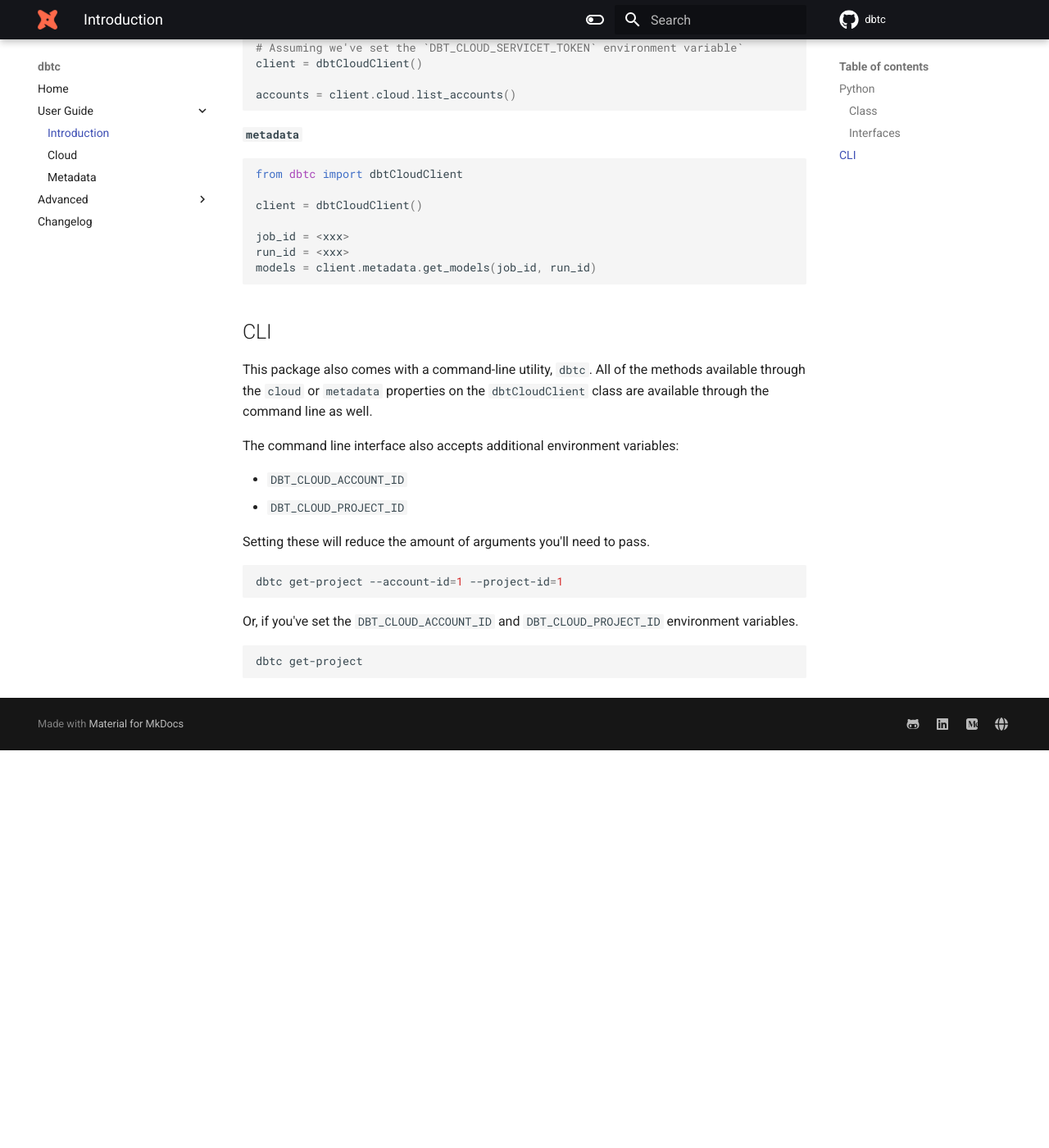
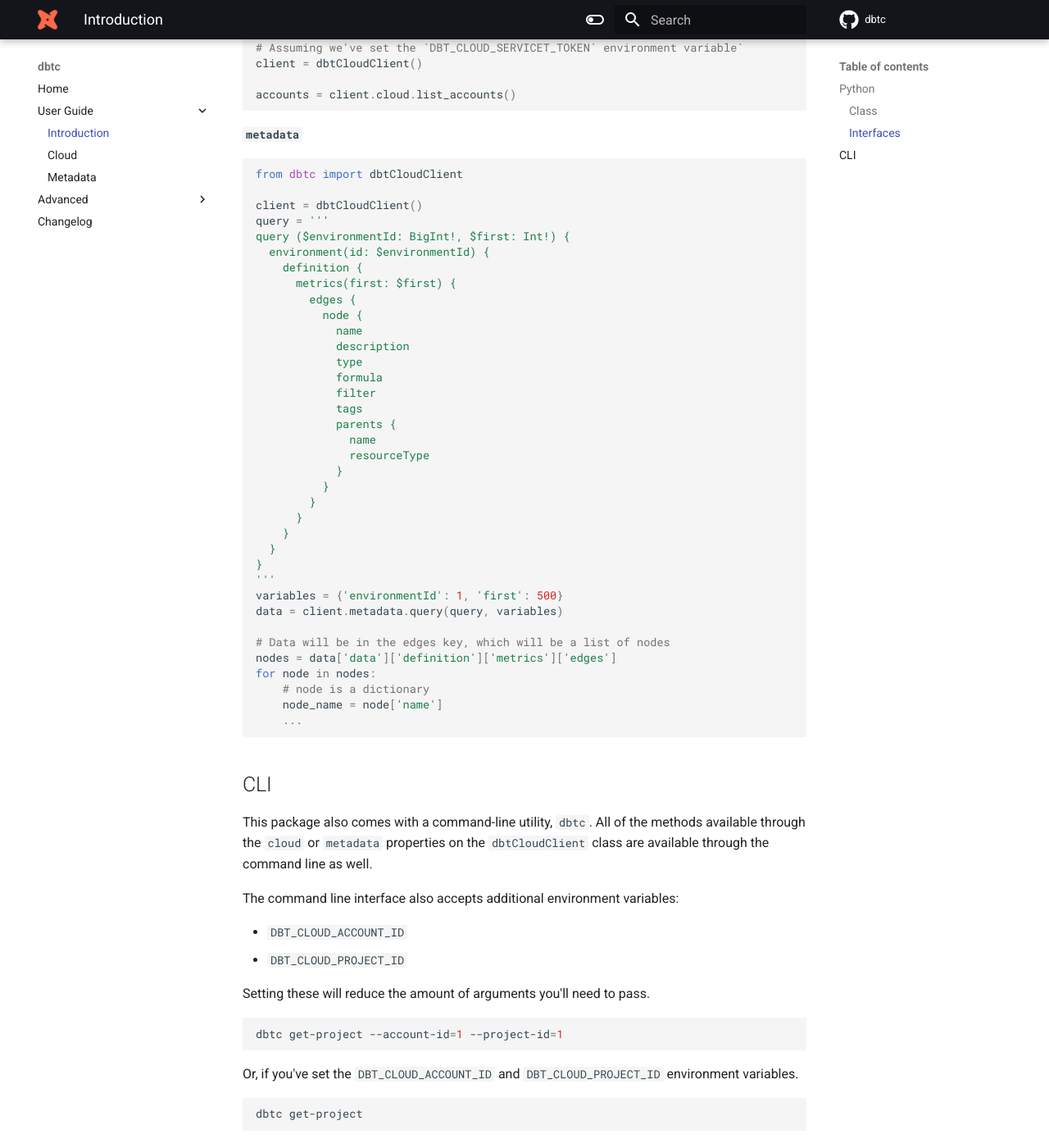
Before and after one commit to dpguthrie/dbtc, an MkDocs documentation site: the page built from docs/guide/intro.md, in a window 1280 px wide and 1400 px high, scrolled down 1352 px. Shown: the whole window at 82% size. Built offline with MkDocs 1.6.1 and Material for MkDocs 9.7.7, drawn with Linux system fonts in a browser that asks for light colours; comment, search, counter and statistics services are not loaded; the version menu is left out; before the commit the page ends 2267 px from its top, so only the background shows below that.

Commit message:
Update docs for newest iteration of metadata interface

````diff
--- a/docs/guide/intro.md
+++ b/docs/guide/intro.md
@@ -59,10 +59,39 @@
 from dbtc import dbtCloudClient
 
 client = dbtCloudClient()
+query = '''
+query ($environmentId: BigInt!, $first: Int!) {
+  environment(id: $environmentId) {
+    definition {
+      metrics(first: $first) {
+        edges {
+          node {
+            name
+            description
+            type
+            formula
+            filter
+            tags
+            parents {
+              name
+              resourceType
+            }
+          }
+        }
+      }
+    }
+  }
+}
+'''
+variables = {'environmentId': 1, 'first': 500}
+data = client.metadata.query(query, variables)
 
-job_id = <xxx>
-run_id = <xxx>
-models = client.metadata.get_models(job_id, run_id)
+# Data will be in the edges key, which will be a list of nodes
+nodes = data['data']['definition']['metrics']['edges']
+for node in nodes:
+    # node is a dictionary
+    node_name = node['name']
+    ...
 ```
 
 ## CLI
````
Also changed, not shown: docs/guide/metadata.md (+31 -335 lines), docs/index.md (+0 -1 lines).
